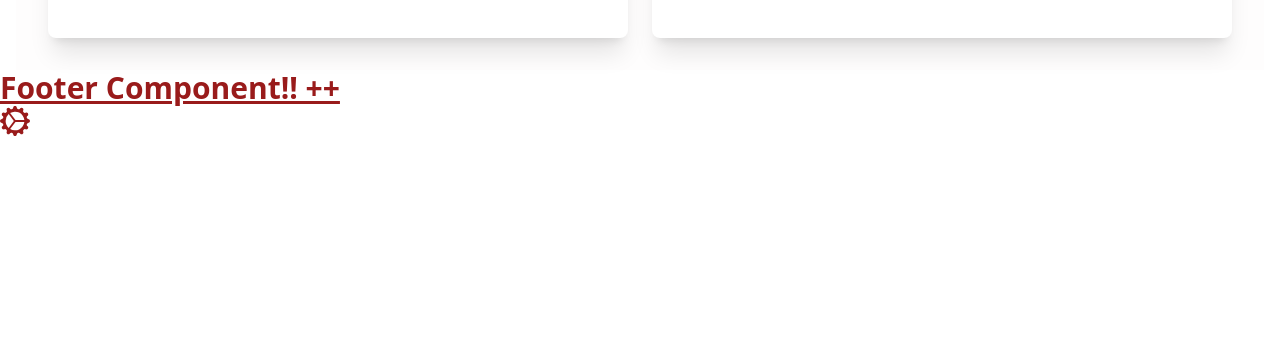
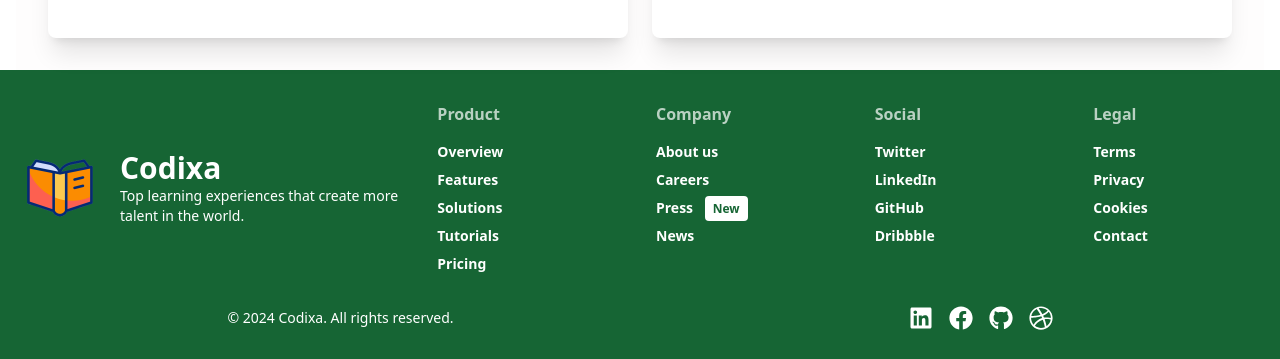
Before and after one commit to SiriusEG/Codixa_Front, a Next.js app: page / in a window 1280 px wide. Shown: the part 1692-2051 px from the top of the page. Before the commit the page ends 1828 px from the top, so only its background shows below. Built offline with nearby package versions, Linux system fonts and the light colour scheme.

Commit message:
"Updated RootLayout and Footer components: added className to body tag, refactored Footer component with new layout and social media icons"

```diff
--- a/src/app/global.css
+++ b/src/app/global.css
@@ -4,3 +4,6 @@
 /* Slick Carousel */
 @import "~slick-carousel/slick/slick.css";
 @import "~slick-carousel/slick/slick-theme.css";
+.hovringFooter {
+  @apply hover:text-primary hover:scale-105 transition delay-100 cursor-pointer;
+}
--- a/src/app/layout.jsx
+++ b/src/app/layout.jsx
@@ -13,10 +13,10 @@ export const metadata = {
 export default function RootLayout({ children }) {
   return (
     <html lang="en">
-      <body>
-      <Header />
-      {children}
-      <Footer />
+      <body className=" overflow-x-hidden">
+        <Header />
+        {children}
+        <Footer />
       </body>
     </html>
   );
--- a/src/component/Footer.jsx
+++ b/src/component/Footer.jsx
@@ -1,13 +1,96 @@
-import React from "react";
-import { BsGearWideConnected } from "react-icons/bs";
+import {
+  FaTwitter,
+  FaLinkedin,
+  FaGithub,
+  FaDribbble,
+  FaFacebook,
+  FaDribbbleSquare,
+} from "react-icons/fa";
 
-export default function Footer() {
+const Footer = () => {
   return (
-    <div>
-      <h3 className="text-3xl font-bold text-red-800 underline">
-        Footer Component!! ++
-        <BsGearWideConnected />
-      </h3>
-    </div>
+    <footer className="bg-green-800 text-white py-8">
+      <div className="container mx-auto grid grid-cols-2 md:grid-cols-6 gap-8">
+        <div className="col-span-2 flex items-center">
+          <img src="/logo.gif" alt="logo" className="w-20 h-20 m-5" />
+          <div className="flex flex-col">
+            <h2 className="text-3xl font-bold">Codixa</h2>
+            <p className="text-sm">
+              Top learning experiences that create more talent in the world.
+            </p>
+          </div>
+        </div>
+
+        <div>
+          <h4 className="font-semibold opacity-70 mb-4">Product</h4>
+          <ul className=" font-semibold space-y-2 text-sm">
+            <li className="hovringFooter">Overview</li>
+            <li className="hovringFooter">Features</li>
+            <li className="hovringFooter">Solutions</li>
+            <li className="hovringFooter">Tutorials</li>
+            <li className="hovringFooter">Pricing</li>
+          </ul>
+        </div>
+
+        <div>
+          <h4 className="font-semibold opacity-70 mb-4">Company</h4>
+          <ul className=" font-semibold space-y-2 text-sm">
+            <li className="hovringFooter">About us</li>
+            <li className="hovringFooter">Careers</li>
+            <li className="relative">
+              <span className="hovringFooter">Press</span>{" "}
+              <span className="ml-2 text-xs bg-white text-green-800 rounded px-2 py-1">
+                New
+              </span>
+            </li>
+            <li className="hovringFooter">News</li>
+          </ul>
+        </div>
+
+        <div>
+          <h4 className="font-semibold opacity-70 mb-4">Social</h4>
+          <ul className="space-y-2 font-semibold text-sm">
+            <li className="hovringFooter">Twitter</li>
+            <li className="hovringFooter">LinkedIn</li>
+            <li className="hovringFooter">GitHub</li>
+            <li className="hovringFooter">Dribbble</li>
+          </ul>
+        </div>
+
+        <div>
+          <h4 className="font-semibold opacity-70 mb-4">Legal</h4>
+          <ul className="space-y-2 font-semibold text-sm">
+            <li className="hovringFooter">Terms</li>
+            <li className="hovringFooter">Privacy</li>
+            <li className="hovringFooter">Cookies</li>
+            <li className="hovringFooter">Contact</li>
+          </ul>
+        </div>
+      </div>
+
+      <div className="container mx-auto mt-8 flex flex-col md:flex-row items-center justify-around text-sm">
+        <p className="mb-4 md:mb-0">© 2024 Codixa. All rights reserved.</p>
+        <div className="flex space-x-4">
+          <FaLinkedin
+            size={24}
+            className=" hover:text-primary hover:scale-110 transition delay-100 cursor-pointer"
+          />
+          <FaFacebook
+            size={24}
+            className=" hover:text-primary hover:scale-110 transition delay-100 cursor-pointer"
+          />
+          <FaGithub
+            size={24}
+            className=" hover:text-primary hover:scale-110 transition delay-100 cursor-pointer"
+          />
+          <FaDribbble
+            size={24}
+            className=" hover:text-primary hover:scale-110 transition delay-100 cursor-pointer"
+          />
+        </div>
+      </div>
+    </footer>
   );
-}
+};
+
+export default Footer;
```
